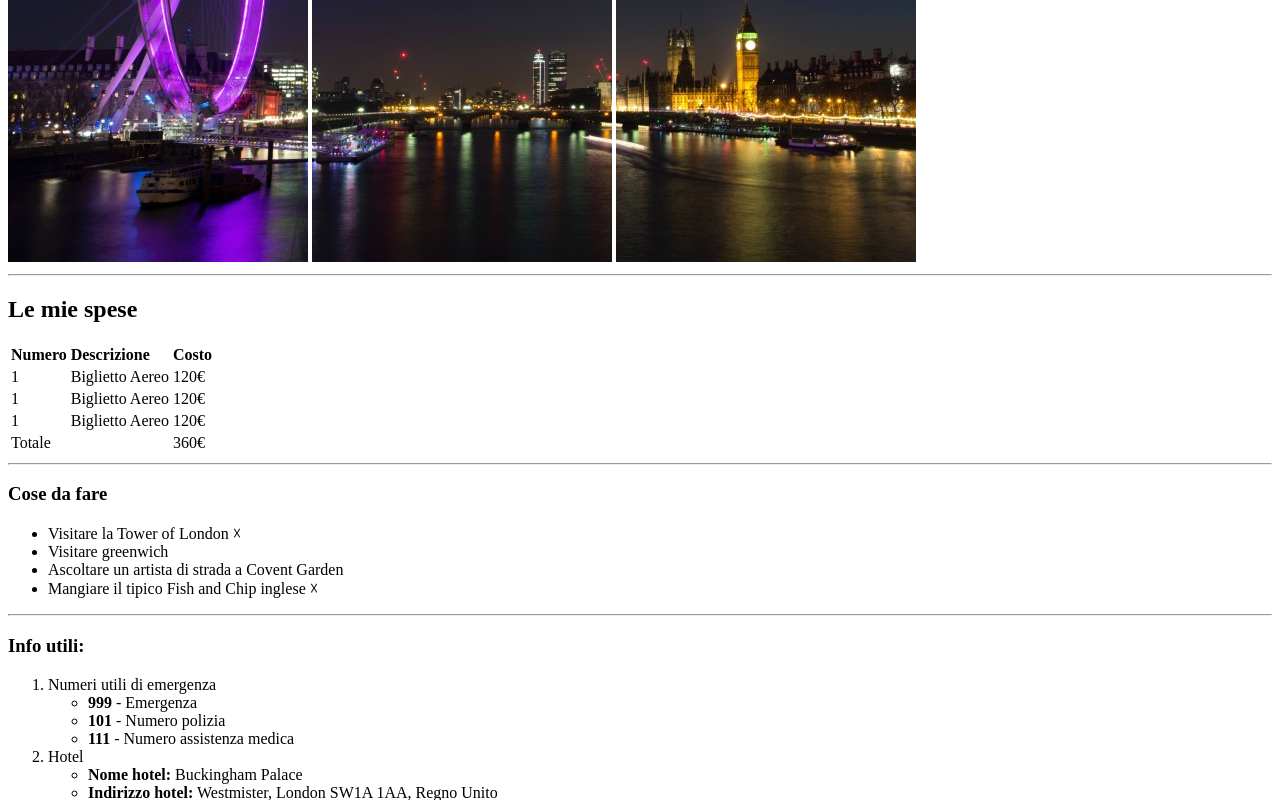
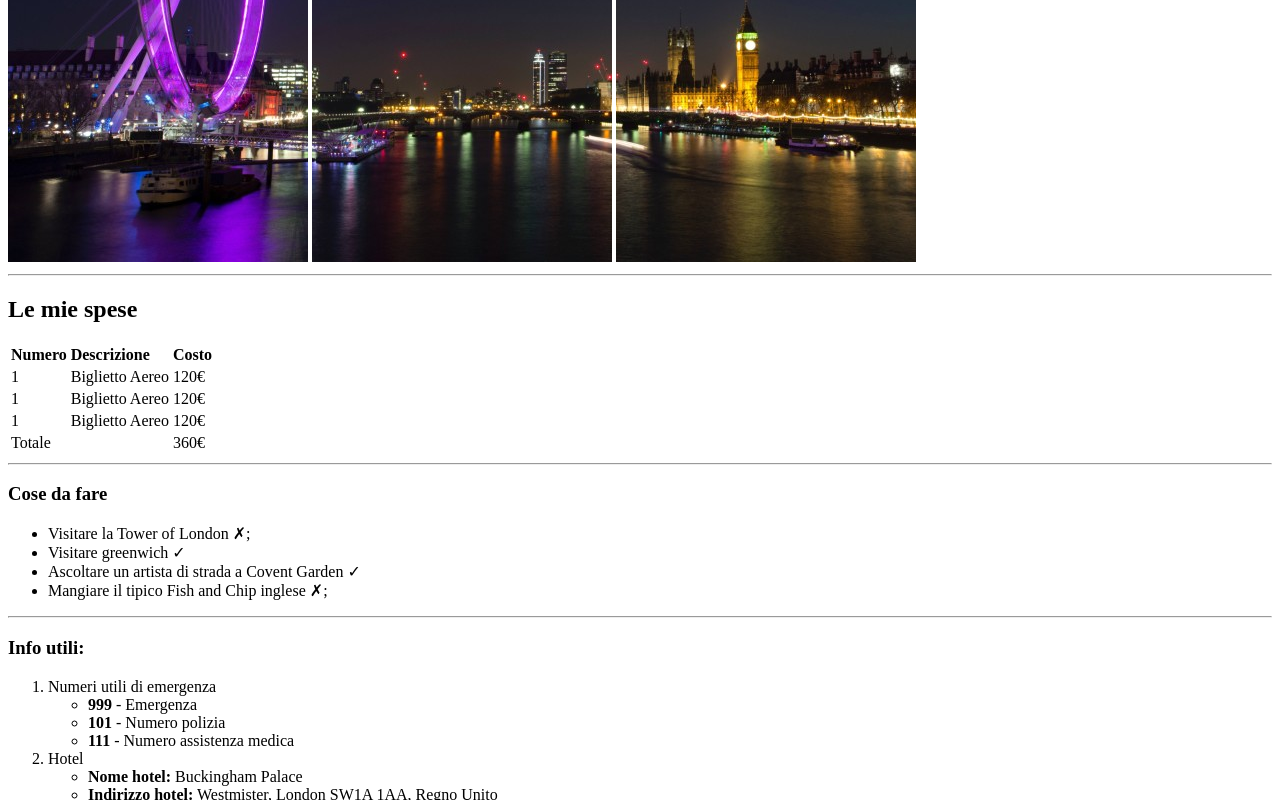
Before and after one commit to ceccobell/html-london-trip, a plain HTML site: page index.html in a window 1280 px wide. Shown: the part 418-1218 px from the top of the page. Drawn offline with Linux system fonts and the light colour scheme.

Commit message:
[UPD] aggiunte correzzioni fatte a lezione

```diff
--- a/index.html
+++ b/index.html
@@ -17,12 +17,15 @@
         <section>
            <h2>Le mie spese</h2>
            <table>
+               <thead>
                     <tr>
                         <td><strong>Numero</strong></td>
                         <td><strong>Descrizione</strong></td>
                         <td><strong>Costo</strong></td>
                     </tr>
+               </thead>
 
+               <tbody>
                     <tr>
                         <td>1</td>
                         <td>Biglietto Aereo</td>
@@ -46,16 +49,17 @@
                         <td></td>
                         <td>360&euro;</td>
                         </tr>
+               </tbody>
             </table>
         </section>
         <hr>
         <section>
             <h3>Cose da fare</h3>
             <ul>
-                <li>Visitare la Tower of London &#9747;</li>
-                <li>Visitare greenwich</li>
-                <li>Ascoltare un artista di strada a Covent Garden</li>
-                <li>Mangiare il tipico Fish and Chip inglese &#9747;</li>
+                <li>Visitare la Tower of London &cross;;</li>
+                <li>Visitare greenwich &checkmark;</li>
+                <li>Ascoltare un artista di strada a Covent Garden &checkmark;</li>
+                <li>Mangiare il tipico Fish and Chip inglese &cross;;</li>
             </ul>
         </section>
         <hr>
```
Lines whose indentation alone changed are shown as unchanged.
